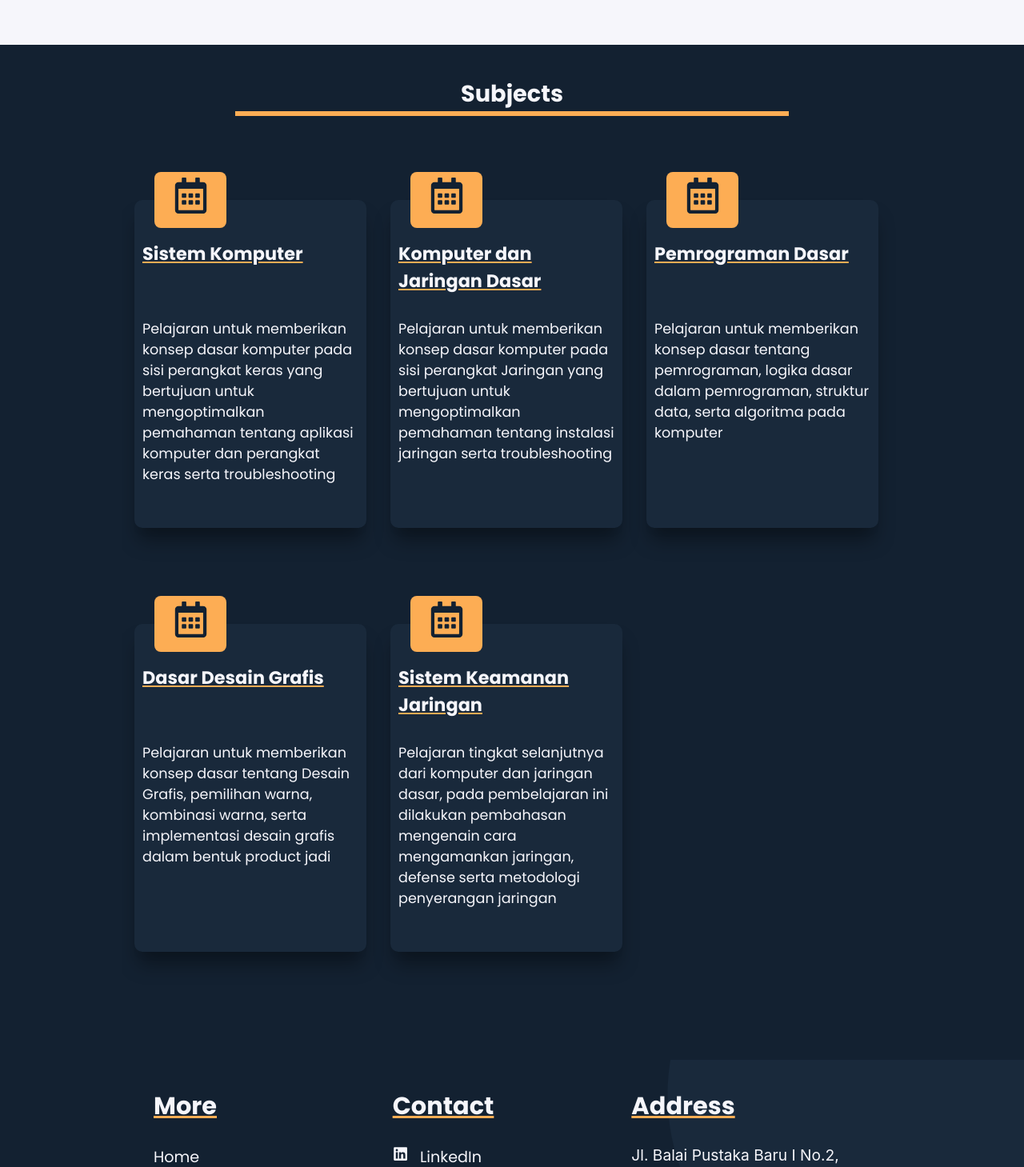
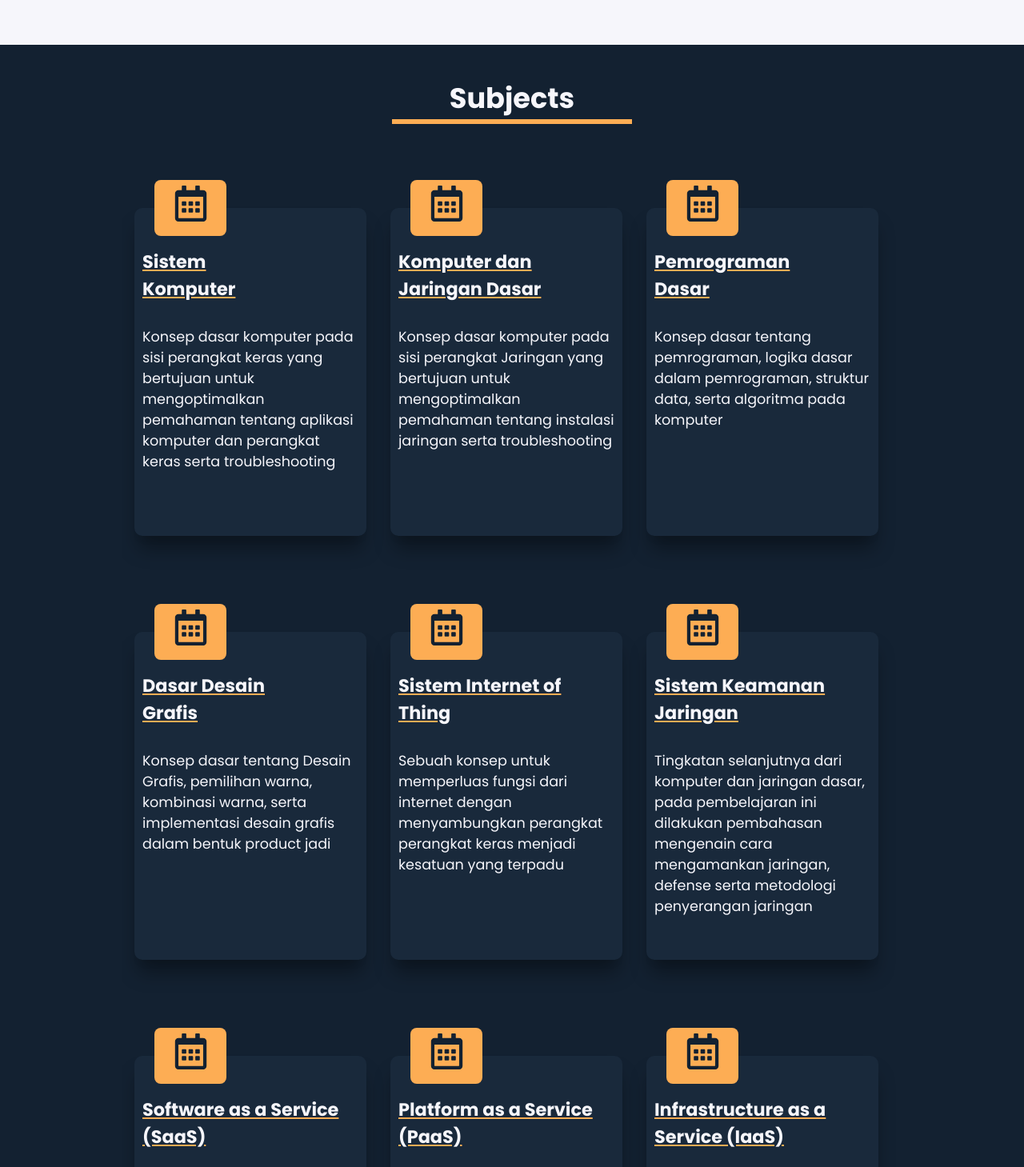
Before and after one commit to NAoHR/detailku-sija, a Next.js app: page / in a window 1280 px wide. Shown: the part 1160-2619 px from the top of the page at 80% size. Built offline with nearby package versions, Linux system fonts and the light colour scheme.

Commit message:
data completed

```diff
--- a/components/Subject_card.jsx
+++ b/components/Subject_card.jsx
@@ -3,7 +3,9 @@ import {FaRegCalendarAlt} from "react-icons/fa";
 import { useEffect } from "react";
 
 export default function Subject_card(props){
-    const {index, title, desc} = props;
+    let {index, title, desc} = props;
+    title = title.split("-");
+
     function bulp(){
         let card = document.getElementsByClassName(style.lovely_subject_card)[Number(index)];
         let card_top = card.getBoundingClientRect().top;
@@ -30,11 +32,11 @@ export default function Subject_card(props){
                 </h1>
             </div>
             <div className={style.lovely_subject_fill_side}>
-                <h1 className={style.subject_fill_head}>
-                    <div className={style.lovely_head_wrapper}>
-                        {title}
-                    </div>
-                </h1>
+                <div className={style.lovely_head_wrapper}>
+                    <h1 className={style.subject_fill_head}>{
+                        title.length > 1 ? <span>{title[0]} <br /> {title[1]} </span> : title[0]
+                    }</h1>
+                </div>
                 <p className={style.subject_fill_description}>
                     {desc}
                 </p>
--- a/styles/containers-css/Main.module.css
+++ b/styles/containers-css/Main.module.css
@@ -201,7 +201,7 @@ div.lovely_who_wrapper.lovely_who{
     padding: 0px;
 }
 .lovely_subject_line{
-    width: 90%;
+    width: 200px;
     height: 6px;
     background: var(--orange);
     margin: 0 auto;
@@ -368,6 +368,12 @@ div.lovely_who_wrapper.lovely_who{
         margin: 20px auto;
         width: 974px;
     }
+    .lovely_subject_head{
+        font-size: 2.2em;
+    }
+    .lovely_subject_line{
+        width: 300px;
+    }
 }
 
 @media (min-width: 1200px) and (min-height : 1024px) {
--- a/utils/subjects.json
+++ b/utils/subjects.json
@@ -1,22 +1,38 @@
 [
     {
-        "title" : "Sistem Komputer",
-        "content" : "Pelajaran untuk memberikan konsep dasar komputer pada sisi perangkat keras yang bertujuan untuk mengoptimalkan pemahaman tentang aplikasi komputer dan perangkat keras serta troubleshooting"
+        "title" : "Sistem-Komputer",
+        "content" : "Konsep dasar komputer pada sisi perangkat keras yang bertujuan untuk mengoptimalkan pemahaman tentang aplikasi komputer dan perangkat keras serta troubleshooting"
     },
     {
         "title" : "Komputer dan Jaringan Dasar",
-        "content" : "Pelajaran untuk memberikan konsep dasar komputer pada sisi perangkat Jaringan yang bertujuan untuk mengoptimalkan pemahaman tentang instalasi jaringan serta troubleshooting"
+        "content" : "Konsep dasar komputer pada sisi perangkat Jaringan yang bertujuan untuk mengoptimalkan pemahaman tentang instalasi jaringan serta troubleshooting"
     },
     {
-        "title" : "Pemrograman Dasar",
-        "content" : "Pelajaran untuk memberikan konsep dasar tentang pemrograman, logika dasar dalam pemrograman, struktur data, serta algoritma pada komputer"
+        "title" : "Pemrograman-Dasar",
+        "content" : "Konsep dasar tentang pemrograman, logika dasar dalam pemrograman, struktur data, serta algoritma pada komputer"
     },
     {
-        "title" : "Dasar Desain Grafis",
-        "content" : "Pelajaran untuk memberikan konsep dasar tentang Desain Grafis, pemilihan warna, kombinasi warna, serta implementasi desain grafis dalam bentuk product jadi"
+        "title" : "Dasar Desain-Grafis",
+        "content" : "Konsep dasar tentang Desain Grafis, pemilihan warna, kombinasi warna, serta implementasi desain grafis dalam bentuk product jadi"
+    },
+    {
+        "title" : "Sistem Internet of Thing",
+        "content" : "Sebuah konsep untuk memperluas fungsi dari internet dengan menyambungkan perangkat perangkat keras menjadi kesatuan yang terpadu"
     },
     {
         "title" : "Sistem Keamanan Jaringan",
-        "content" : "Pelajaran tingkat selanjutnya dari komputer dan jaringan dasar, pada pembelajaran ini dilakukan pembahasan mengenain cara mengamankan jaringan, defense serta metodologi penyerangan jaringan"
+        "content" : "Tingkatan selanjutnya dari komputer dan jaringan dasar, pada pembelajaran ini dilakukan pembahasan mengenain cara mengamankan jaringan, defense serta metodologi penyerangan jaringan"
+    },
+    {
+        "title" : "Software as a Service (SaaS)",
+        "content" : "pengoprasian layanan software pada cloud yang disediakan vendor vendor penyedia layanan ini"
+    },
+    {
+        "title" : "Platform as a Service (PaaS)",
+        "content" : "pengoprasian layanan komputasi awan (cloud) dengan tujuan pengembangan dan pengelolaan aplikasi dengan biaya yang lebih murah"
+    },
+    {
+        "title" : "Infrastructure as a Service (IaaS)",
+        "content" : "Pembelajaran tentang cara pengoperasian layanan dengan dengan sumber daya komputasi meliputi server, jaringan, storage dan ruang data center"
     }
 ]
```
